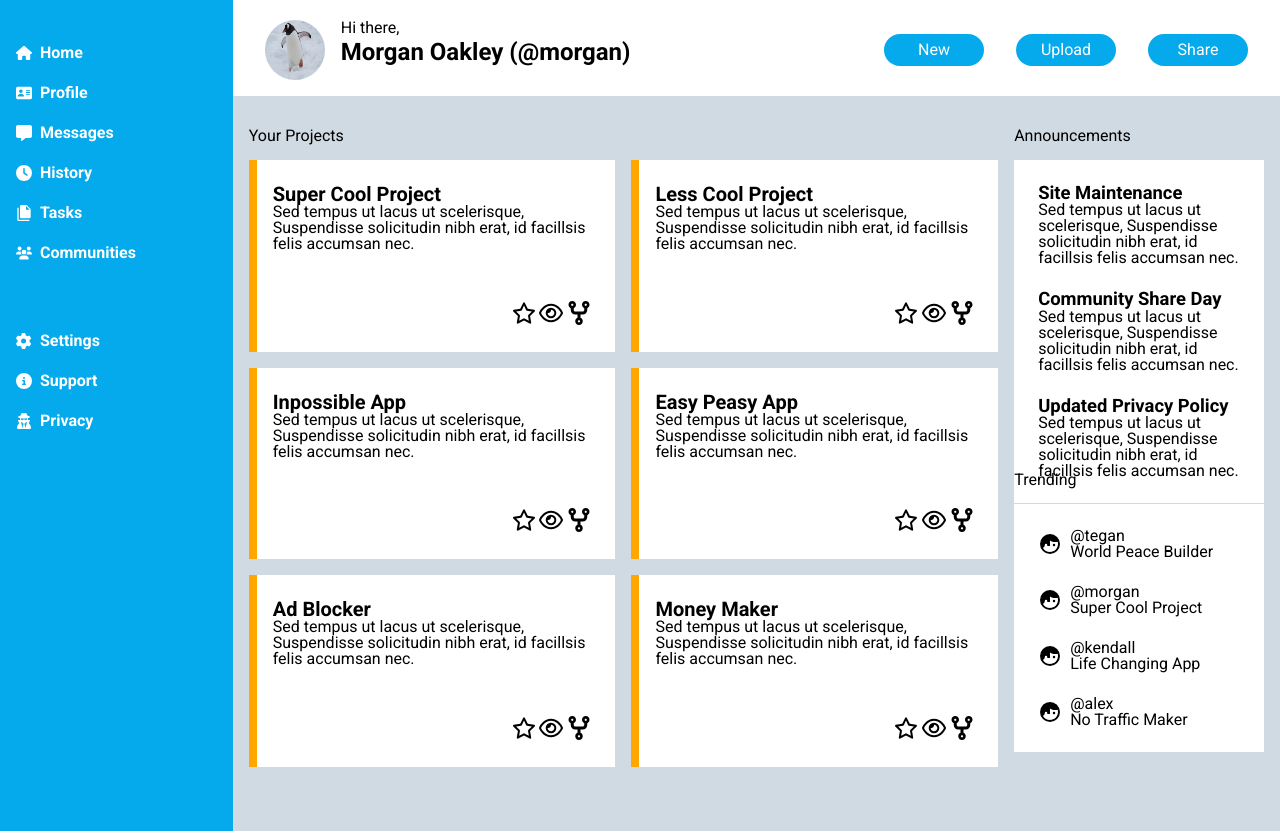
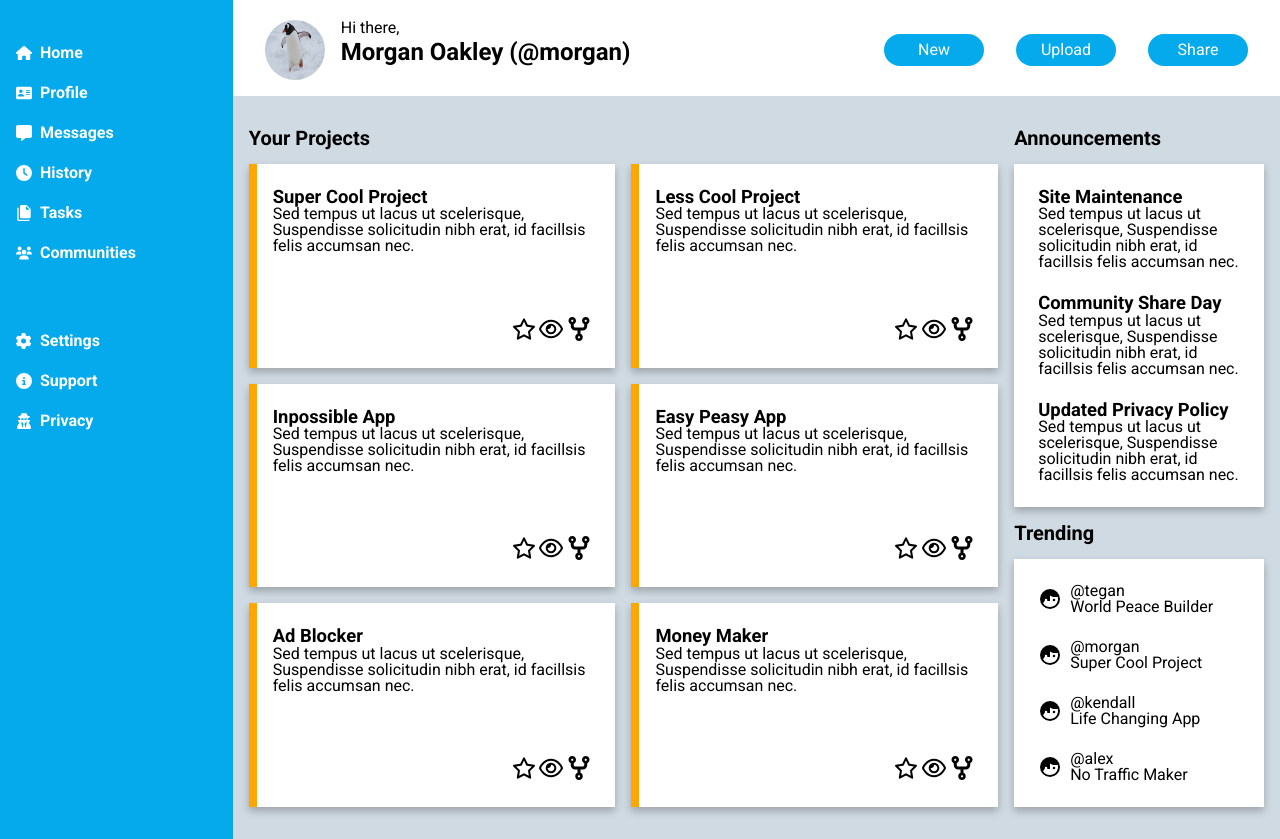
Before and after one commit to jduong09/topDashboardProject, a plain HTML site: page index.html in a window 1280 px wide. Shown: the part 59-898 px from the top of the page. Drawn offline with Linux system fonts and the light colour scheme.

Commit message:
CSS grid work.

```diff
--- a/styles.css
+++ b/styles.css
@@ -160,7 +160,7 @@ main {
   display: grid;
   gap: 1rem;
   grid-template-columns: 3fr 1fr;
-  grid-template-rows: repeat(auto-fit, minmax(150px, 1fr));
+  grid-template-rows: auto auto;
   background-color: hsl(205, 23%, 85%);
 }
 
@@ -174,16 +174,17 @@ main {
   margin-bottom: 1rem;
 }
 
+.projects-wrapper > h3, aside > h3 {
+  font-size: 1.25rem;
+  font-weight: 700;
+}
+
 .projects-wrapper > div {
-  height: calc(100% - 4rem);
+  height: calc(100% - 36px);
   display: grid;
   grid-template-columns: 1fr 1fr;
   grid-template-rows: repeat(auto-fit, minmax(150px, 1fr));
   gap: 1rem;
-}
-.project-card {
-  display: flex;
-  flex-direction: column;
 }
 
 .project-card > ul {
@@ -192,9 +193,12 @@ main {
 }
 
 .project-card {
+  display: flex;
+  flex-direction: column;
   padding: 1.5rem;
   background-color: hsl(0, 0%, 100%);
   position: relative;
+  box-shadow: 0 0.25rem 0.5rem hsla(0, 0%, 0%, .25);
 }
 
 .project-card::after {
@@ -208,8 +212,8 @@ main {
 }
 
 .project-card > h3 {
+  font-size: 1.15rem;
   font-weight: 700;
-  font-size: 1.25rem;
 }
 
 .svg-favorite, .svg-eye-shown, .svg-fork {
@@ -225,11 +229,13 @@ main {
 .article > aside:nth-of-type(2) {
   grid-column: 2 / 3;
   grid-row: 2 / 3;
+  align-self: end;
 }
 
 .div-list-wrapper {
   padding: 1.5rem;
   background-color: hsl(0, 0%, 100%);
+  box-shadow: 0 0.25rem 0.5rem hsla(0, 0%, 0%, .25);
 }
 
 .div-list-wrapper > ul > li {
```
